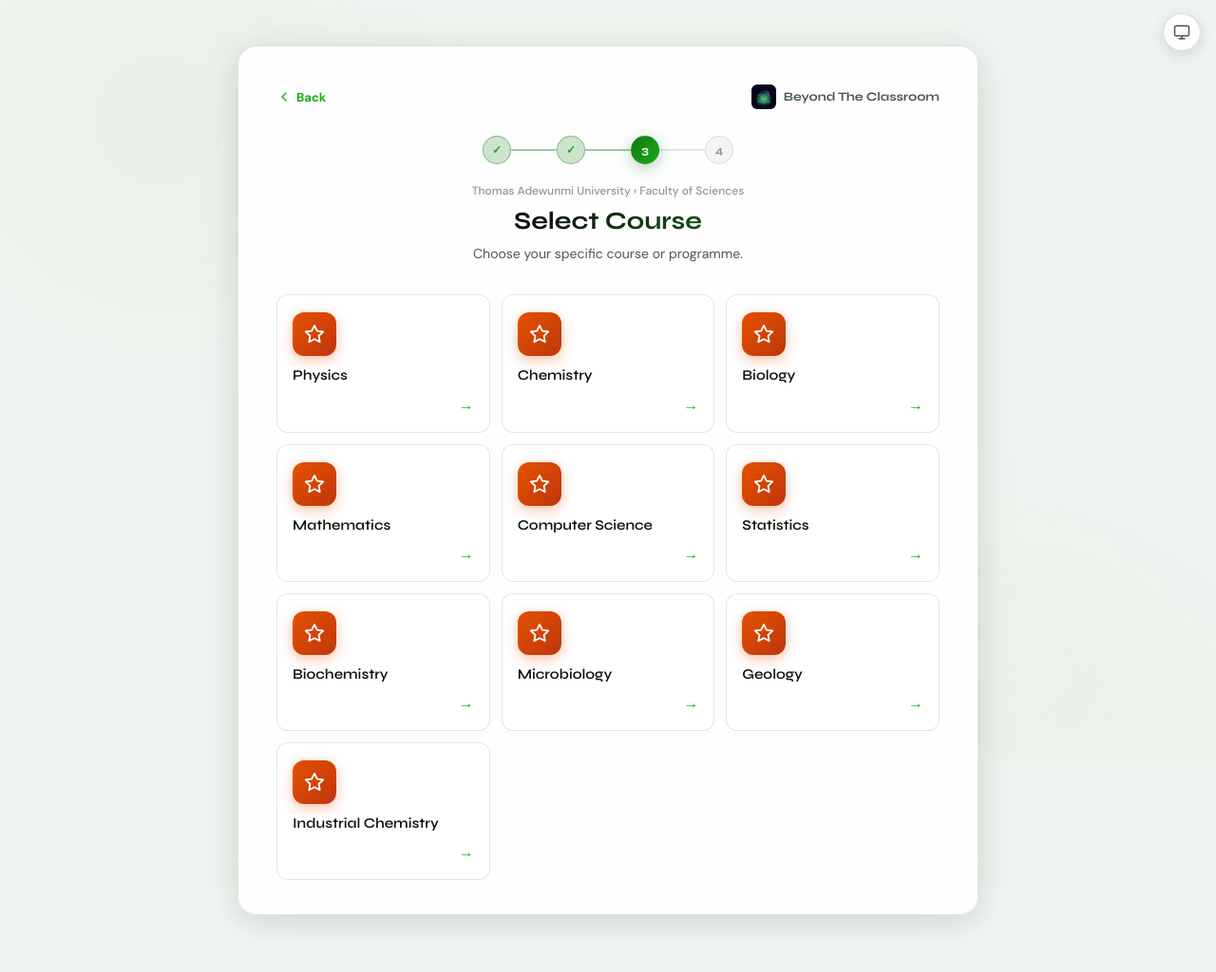
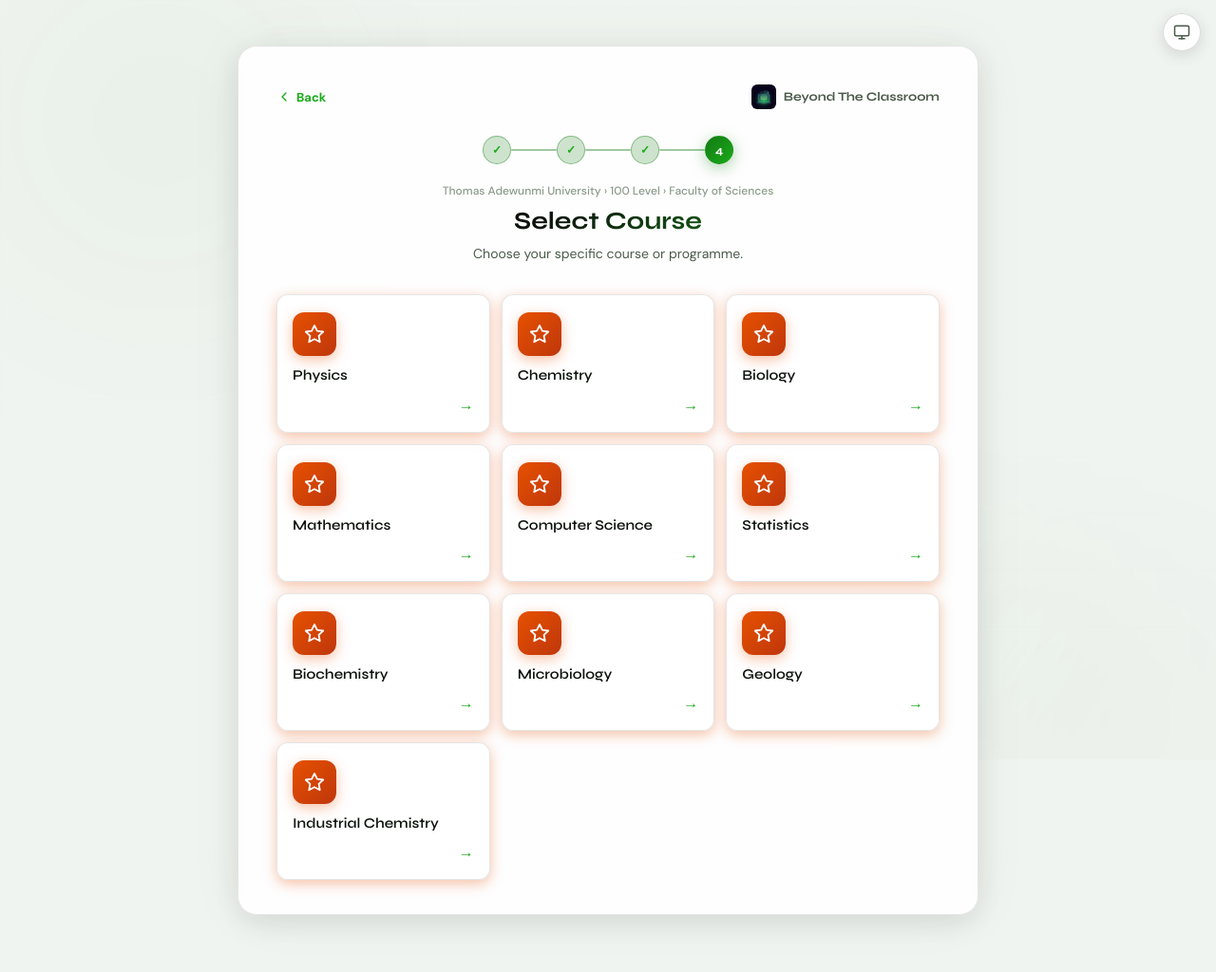
Before and after one commit to heiskd14/study, a Flask app: a page that uses templates/past_questions_course.html in a window 1280 px wide. Shown: the whole page at 95% size. Run offline with Flask 3, Linux system fonts and the light colour scheme; a user stored in the database is signed in.

Commit message:
Reorder past question selection to show levels before departments
Update routing and templates to change the order of past question selection from School -> Department -> Course -> Level to School -> Level -> Department -> Course.

Replit-Commit-Author: Agent
Replit-Commit-Session-Id: b1cec725-00a9-4440-9b97-0986c8975cbd
Replit-Commit-Checkpoint-Type: full_checkpoint
Replit-Commit-Event-Id: 7908ef2d-4f92-420b-9a70-4f6ba150d886
Replit-Commit-Screenshot-Url: https://storage.googleapis.com/screenshot-production-us-central1/cfecc275-0bd7-422c-8002-7da786b36493/b1cec725-00a9-4440-9b97-0986c8975cbd/PP5gAOj
Replit-Helium-Checkpoint-Created: true

```diff
--- a/app.py
+++ b/app.py
@@ -621,35 +621,33 @@ def past_questions_school():
     return render_template('past_questions_school.html', schools=PAST_QUESTIONS_SCHOOLS)
 
 
+@app.route('/past-questions/level')
+def past_questions_level():
+    school = request.args.get('school', '')
+    if not school or school not in PAST_QUESTIONS_SCHOOLS:
+        return redirect(url_for('past_questions_school'))
+    return render_template('past_questions_level.html', school=school, levels=LEVELS_7)
+
+
 @app.route('/past-questions/department')
 def past_questions_department():
     school = request.args.get('school', '')
-    if not school or school not in PAST_QUESTIONS_SCHOOLS:
+    level = request.args.get('level', '')
+    if not school or school not in PAST_QUESTIONS_SCHOOLS or not level:
         return redirect(url_for('past_questions_school'))
     departments = PAST_QUESTIONS_DEPARTMENTS.get(school, [])
-    return render_template('past_questions_department.html', school=school, departments=departments)
+    return render_template('past_questions_department.html', school=school, level=level, departments=departments)
 
 
 @app.route('/past-questions/course')
 def past_questions_course():
     school = request.args.get('school', '')
+    level = request.args.get('level', '')
     department = request.args.get('department', '')
-    if not school or not department:
+    if not school or not level or not department:
         return redirect(url_for('past_questions_school'))
     courses = PAST_QUESTIONS_COURSES.get(department, [])
-    return render_template('past_questions_course.html', school=school, department=department, courses=courses)
-
-
-@app.route('/past-questions/level')
-def past_questions_level():
-    school = request.args.get('school', '')
-    department = request.args.get('department', '')
-    course = request.args.get('course', '')
-    if not school or not department or not course:
-        return redirect(url_for('past_questions_school'))
-    levels = get_levels_for_course(course)
-    return render_template('past_questions_level.html', school=school, department=department,
-                           course=course, levels=levels)
+    return render_template('past_questions_course.html', school=school, level=level, department=department, courses=courses)
 
 
 init_db()
--- a/templates/past_questions_course.html
+++ b/templates/past_questions_course.html
@@ -5,7 +5,7 @@
 <div class="pq-container page-wrapper">
     <div class="pq-box pq-box-wide">
         <div class="pq-nav">
-            <a href="{{ url_for('past_questions_department', school=school) }}" class="pq-back">
+            <a href="{{ url_for('past_questions_department', school=school, level=level) }}" class="pq-back">
                 <svg xmlns="http://www.w3.org/2000/svg" viewBox="0 0 24 24" fill="none" stroke="currentColor" stroke-width="2" stroke-linecap="round" stroke-linejoin="round" width="16" height="16"><polyline points="15 18 9 12 15 6"/></svg>
                 Back
             </a>
@@ -21,18 +21,18 @@
                 <span class="pq-step-line pq-step-line-done"></span>
                 <span class="pq-step done">✓</span>
                 <span class="pq-step-line pq-step-line-done"></span>
-                <span class="pq-step active">3</span>
-                <span class="pq-step-line"></span>
-                <span class="pq-step">4</span>
+                <span class="pq-step done">✓</span>
+                <span class="pq-step-line pq-step-line-done"></span>
+                <span class="pq-step active">4</span>
             </div>
-            <div class="pq-breadcrumb">{{ school }} &rsaquo; {{ department }}</div>
+            <div class="pq-breadcrumb">{{ school }} &rsaquo; {{ level }} &rsaquo; {{ department }}</div>
             <h1 class="pq-title">Select Course</h1>
             <p class="pq-subtitle">Choose your specific course or programme.</p>
         </div>
 
         <div class="pq-grid pq-grid-multi">
             {% for course in courses %}
-            <a href="{{ url_for('past_questions_level', school=school, department=department, course=course) }}" class="pq-card pq-card-sm">
+            <a href="#" class="pq-card pq-card-sm pq-icon-course" onclick="showComingSoon(event, '{{ course }}')">
                 <div class="pq-card-icon pq-icon-course">
                     <svg xmlns="http://www.w3.org/2000/svg" viewBox="0 0 24 24" fill="none" stroke="currentColor" stroke-width="2" stroke-linecap="round" stroke-linejoin="round" width="22" height="22"><polygon points="12 2 15.09 8.26 22 9.27 17 14.14 18.18 21.02 12 17.77 5.82 21.02 7 14.14 2 9.27 8.91 8.26 12 2"/></svg>
                 </div>
@@ -41,6 +41,24 @@
             </a>
             {% endfor %}
         </div>
+
+        <div id="coming-soon-banner" class="pq-coming-soon" style="display:none;">
+            <svg xmlns="http://www.w3.org/2000/svg" viewBox="0 0 24 24" fill="none" stroke="currentColor" stroke-width="2" stroke-linecap="round" stroke-linejoin="round" width="20" height="20"><circle cx="12" cy="12" r="10"/><line x1="12" y1="8" x2="12" y2="12"/><line x1="12" y1="16" x2="12.01" y2="16"/></svg>
+            Past questions for <strong id="coming-soon-course"></strong> — <span id="coming-soon-level-text"></span> are coming soon! We're uploading content regularly.
+        </div>
     </div>
 </div>
+
+<script>
+function showComingSoon(e, course) {
+    e.preventDefault();
+    document.querySelectorAll('.pq-card').forEach(c => c.classList.remove('selected'));
+    e.currentTarget.classList.add('selected');
+    var banner = document.getElementById('coming-soon-banner');
+    document.getElementById('coming-soon-course').textContent = course;
+    document.getElementById('coming-soon-level-text').textContent = '{{ level }}';
+    banner.style.display = 'flex';
+    banner.scrollIntoView({ behavior: 'smooth', block: 'nearest' });
+}
+</script>
 {% endblock %}
--- a/templates/past_questions_school.html
+++ b/templates/past_questions_school.html
@@ -31,7 +31,7 @@
 
         <div class="pq-grid">
             {% for school in schools %}
-            <a href="{{ url_for('past_questions_department', school=school) }}" class="pq-card">
+            <a href="{{ url_for('past_questions_level', school=school) }}" class="pq-card">
                 <div class="pq-card-icon">
                     <svg xmlns="http://www.w3.org/2000/svg" viewBox="0 0 24 24" fill="none" stroke="currentColor" stroke-width="2" stroke-linecap="round" stroke-linejoin="round" width="26" height="26"><path d="M3 9l9-7 9 7v11a2 2 0 0 1-2 2H5a2 2 0 0 1-2-2z"/><polyline points="9 22 9 12 15 12 15 22"/></svg>
                 </div>
```
Also changed, not shown: templates/past_questions_department.html (+6 -6 lines), templates/past_questions_level.html (+9 -26 lines).
